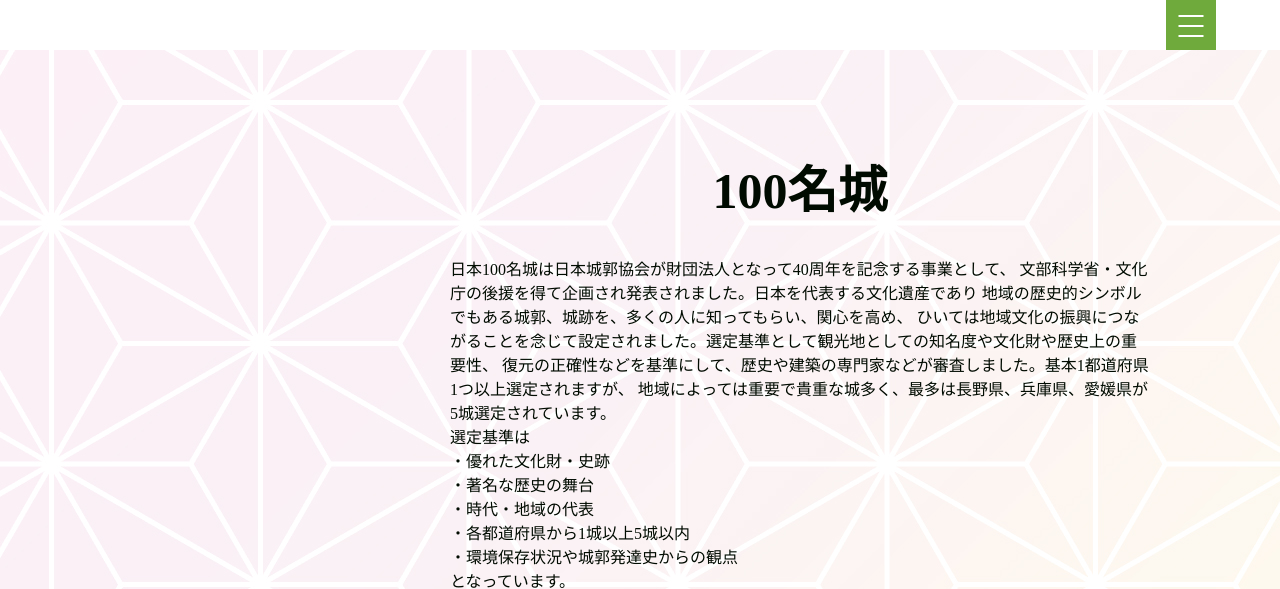
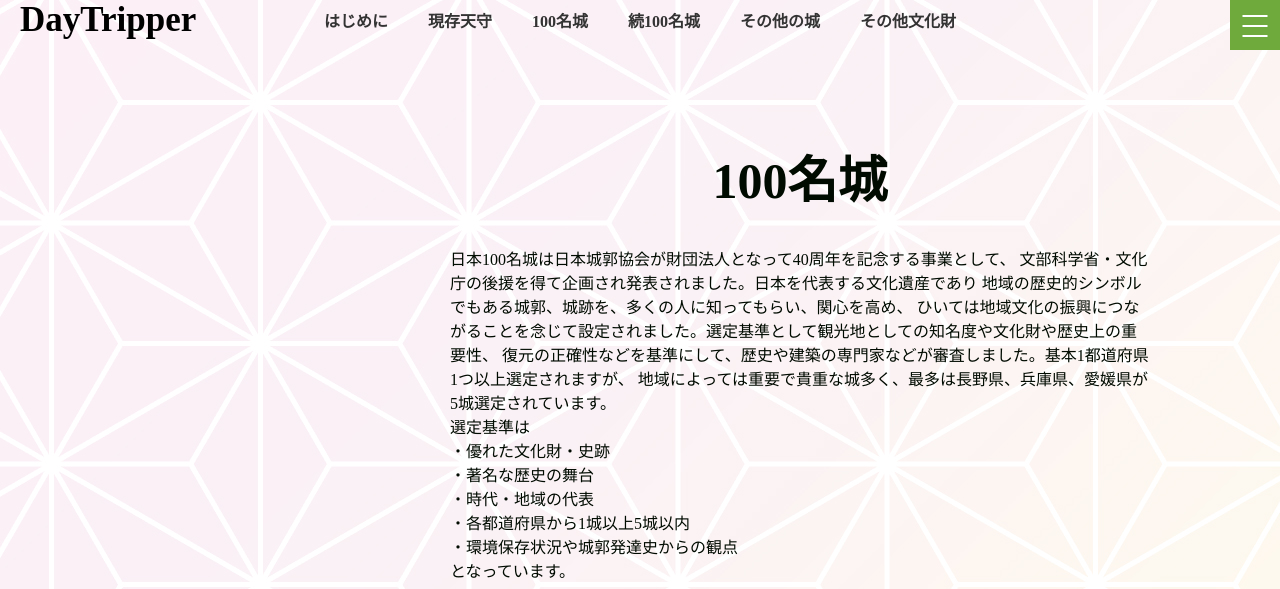
Before and after one commit to masashikuwahara/DayTripper, a PHP site: page /100_castles.php in a window 1280 px wide; the page is wider, and only the part inside the window is pictured. Shown: the top 589 px of that part. Run offline with PHP 8.4, Linux system fonts and the light colour scheme; data that the repository does not hold is empty.

Commit message:
ヘッダー作成

```diff
--- a/header.php
+++ b/header.php
@@ -5,6 +5,15 @@
       <span></span>
       <span></span>
       <span></span>
+    </div>
+    <div class="logo"><a href="index.php">DayTripper</a></div>
+    <div class="menu">
+      <a class="menu-btn" href="intro.php">はじめに</a>
+      <a class="menu-btn" href="genzon.php">現存天守</a>
+      <a class="menu-btn" href="100_castles.php">100名城</a>
+      <a class="menu-btn" href="sequel_100_castles.php">続100名城</a>
+      <a class="menu-btn" href="other_castles.php">その他の城</a>
+      <a class="menu-btn" href="cultural_property.php">その他文化財</a>
     </div>
   </div>
 
--- a/style.css
+++ b/style.css
@@ -16,6 +16,7 @@
 
   a {
     text-decoration: none;
+    color: #000;
   }
 
   li {
@@ -29,13 +30,24 @@ ul {
 
 .header {
     height: fit-content;
-    background-color: rgba(255, 255, 255, 1);
     width: 100%;
     z-index: 1000;
 }
 
 .header-inner {
     padding: 0 5%;
+}
+
+/* 最上段メニュー */
+.menu {
+  display: none
+}
+.logo {
+  position: absolute;
+  top: 0;
+  left: 20px;
+  font-size: 35px;
+  font-weight: bold;
 }
 
 /* ---------------------------------------------- */
@@ -49,7 +61,9 @@ ul {
     aspect-ratio: 1/1;
     margin-left: auto;
     /* ボタンがハンバーガーウィンドウの下に隠れないようにする指定 */
-    position: relative;
+    position: fixed;
+    top: 0;
+    right: 0;
     z-index: 10;
 }
 
@@ -157,6 +171,7 @@ ul {
     align-items: center;
     padding: 23px 0 23px 5%;
     color: #333;
+    font-weight: bold;
 }
 
 .hamburger-window__title {
@@ -216,7 +231,6 @@ ul {
 .info {
   text-align: center;
   position: relative;
-  right: 20px;
 }
 
 .info2{
@@ -598,6 +612,34 @@ aside {
     white-space: pre-wrap
   }
 
+  .logo {
+    position: absolute;
+    top: 0;
+    left: 20px;
+    font-size: 35px;
+    font-weight: bold;
+    color: #000
+  }
+
+  .menu {
+    display: flex;
+    justify-content: center;
+    font-weight: bold;
+  }
+
+  .menu-btn {
+    display: flex;
+    justify-content: center;
+    padding: 8px 20px;
+    color: #333;
+  }
+
+  a.menu-btn:hover {
+    background: #ffe0e0;
+    color: #bcbcff;
+  }
+
+
     /* スライダー */
     @import url("https://fonts.googleapis.com/css?family=Noto+Sans+JP:400|Roboto:400,700&display=swap");
 
```
Lines whose indentation alone changed are shown as unchanged.
